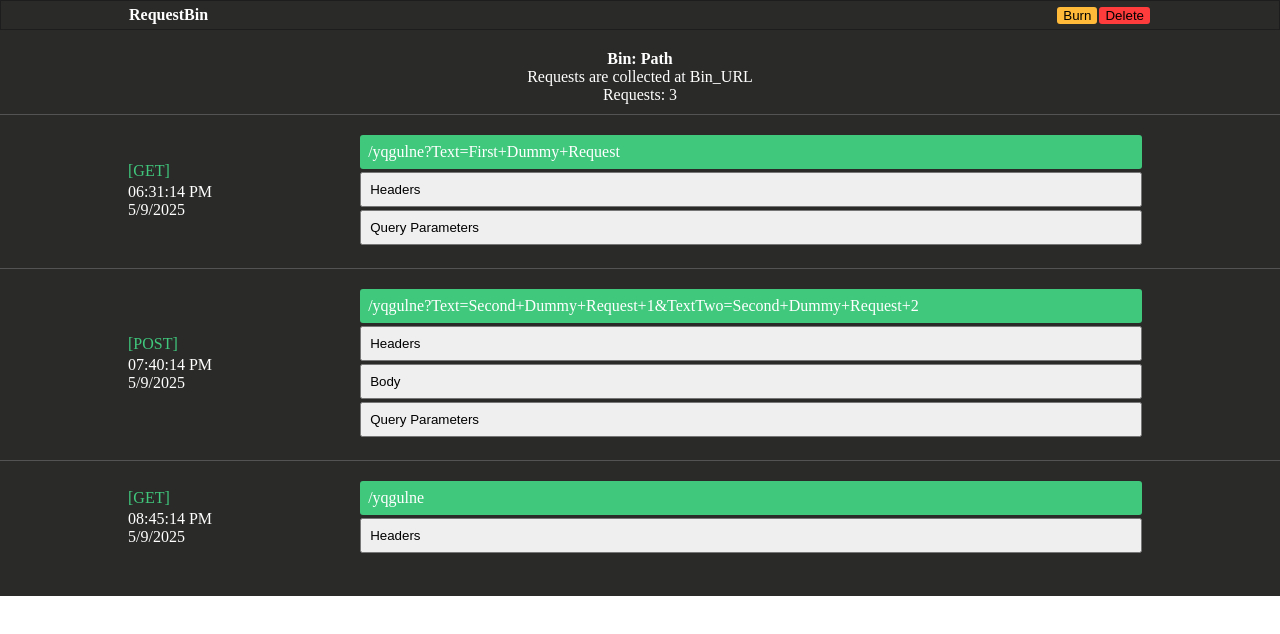
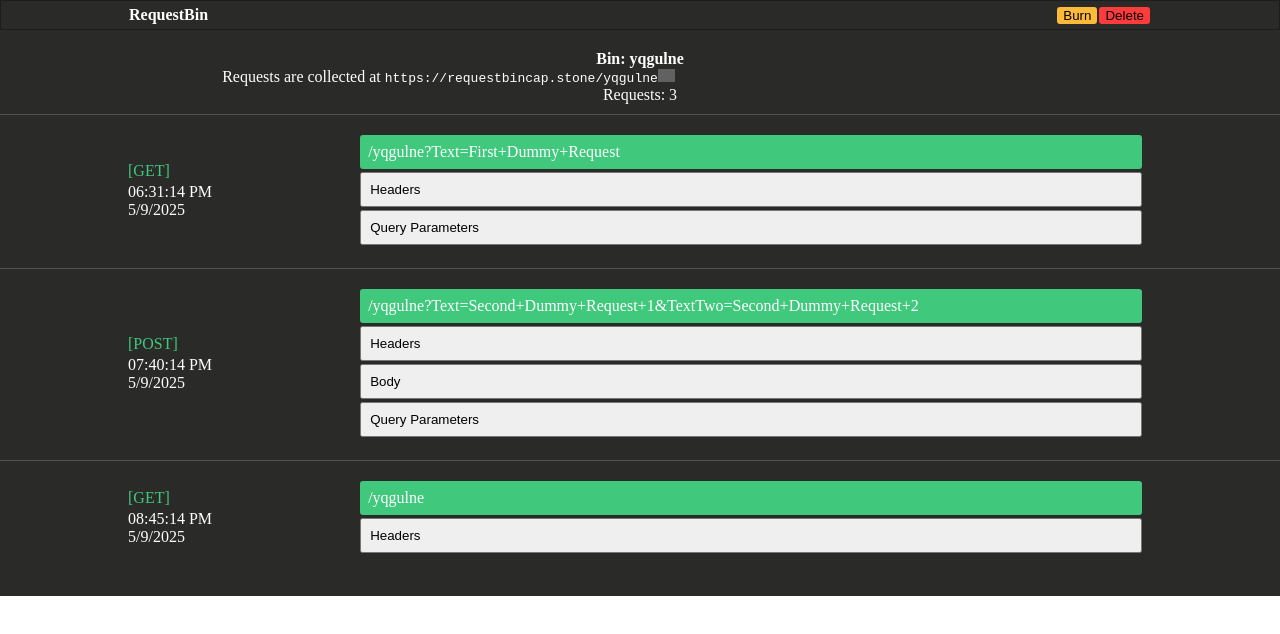
Before and after one commit to dereknovak/RequestBin-Capstone, a React (Vite) app in the folder client/: page /bin in a window 1280 px wide. Shown: the top 634 px of the page. Built offline with nearby package versions, Linux system fonts and the light colour scheme; grey boxes are pictures that could not be loaded.

Commit message:
Implemented useParams and filled out appropriate fields. CSS updates

```diff
--- a/client/src/App.css
+++ b/client/src/App.css
@@ -134,3 +134,15 @@
   border: none;
   border-radius: 3px;
 }
+
+#clipboard {
+  display: inline-block;
+  width: 2%;
+  filter: invert();
+}
+
+#checkbox {
+  display: inline-block;
+  width: 4%;
+  filter: invert();
+}
--- a/client/src/components/Bin.tsx
+++ b/client/src/components/Bin.tsx
@@ -1,10 +1,15 @@
 import { useState, useEffect } from 'react';
 import service from '../services/requestbin_service';
-import { useNavigate } from 'react-router-dom';
+import { useNavigate, useParams } from 'react-router-dom';
+
+import Options from './Options';
+import Request from './Request';
 
 const Bin = () => {
   const [requests, setRequests] = useState([]);
   const navigate = useNavigate();
+  // const url = useParams().url
+  const url = 'yqgulne';
 
   const redirectHome = (e) => {
     e.preventDefault();
@@ -25,8 +30,11 @@
       </header>
 
       <main>
-        <h1>Bin: Path</h1>
-        <p>Requests are collected at Bin_URL</p>
+        <h1>Bin: {url}</h1>
+        <p>
+          Requests are collected at <kbd>{`https://requestbincap.stone/${url}`}</kbd>
+          <CopyURLSpan url={url} />
+        </p>
         <p>Requests: {requests.length}</p>
 
         <ol>
@@ -39,125 +47,33 @@
   )
 };
 
-const Options = ({ setRequests }) => {
-  const navigate = useNavigate();
+const CopyURLSpan = ({ url }) => {
+  const [isCopied, setIsCopied] = useState(false);
 
-  const handleBurn = () => {
-    service.deleteAllRequests('FAKE_URL');
-    setRequests([]);
+  const copyToClipboard = async () => {
+    try {
+      await navigator.clipboard.writeText(`https://requestbincap.stone/${url}`);
+      setIsCopied(true);
+      setTimeout(() => setIsCopied(false), 2000);
+    } catch (err) {
+      console.error('Failed to copy text: ', err);
+    }
   };
 
-  const handleDelete = () => {
-    service.deleteBin('FAKE_URL');
-    setRequests([]);
-
-    navigate('/home');
-  };
-
-  return (
-    <div id='options'>
-      <button id='burn-button' type='button' onClick={handleBurn}>Burn</button>
-      <button id='delete-button' type='button' onClick={handleDelete}>Delete</button>
-    </div>
-  );
-};
-
-const Request = ({ data }) => {
-  const [visibility, setVisibility] = useState({
-    headers: 'hidden',
-    body: 'hidden',
-    queryParams: 'hidden'
-  });
-
-  const toggleVisibility = (prop) => {
-    const newStatus = visibility[prop] === 'visible' ? 'hidden' : 'visible';
-
-    setVisibility({
-      ...visibility,
-      [prop]: newStatus,
-    });
-  };
-
-  return (
-    <li>
-      <dl>
-        <div className='left-request-info'>
-          <Method data={data.method} />
-          <TimeStamp data={data.timestamp} />
-        </div>
-        <div className='right-request-info'>
-          <Path data={data.path} />
-          <Headers
-            data={data.headers}
-            visibility={visibility}
-            toggleVisibility={toggleVisibility} />
-          <Body
-            data={data.body}
-            visibility={visibility}
-            toggleVisibility={toggleVisibility} />
-          <QueryParams
-            data={data.queryParams}
-            visibility={visibility}
-            toggleVisibility={toggleVisibility} />
-        </div>
-      </dl>
-    </li>
-  );
-};
-
-const Method = ({ data }) => {
-  return (
-    <dt className='method'>[{data}]</dt>
-  );
-};
-
-const TimeStamp = ({ data }) => {
-  return (
-    <dt>{data}</dt>
-  );
-};
-
-const Path = ({ data }) => {
-  return (
-    <dt className='path'>{data}</dt>
-  )
-};
-
-const Headers = ({ data, visibility, toggleVisibility }) => {
-  return (
-    <dt>
-      <button type='button' onClick={() => toggleVisibility('headers')}>Headers</button>
-      <pre className={visibility.headers}>
-        {data}
-      </pre>
-    </dt>
-  );
-};
-
-const Body = ({ data, visibility, toggleVisibility }) => {
-  if (data) {
+  if (isCopied) {
     return (
-      <dt>
-        <button type='button' onClick={() => toggleVisibility('body')}>Body</button>
-        <pre className={visibility.body}>
-          {data}
-        </pre>
-      </dt>
+      <span onClick={copyToClipboard} title='URL is copied to your clipboard'>
+        <img id='checkbox' src='src/assets/checkbox.svg' />
+      </span>
+    );
+  } else {
+    return (
+      <span onClick={copyToClipboard} title='URL copied'>
+        <img id='clipboard' src='src/assets/clipboard.svg' />
+      </span>
     );
   }
-};
+}
 
-const QueryParams = ({ data, visibility, toggleVisibility }) => {
-  if (data) {
-    return (
-      <dt>
-        <button type='button' onClick={() => toggleVisibility('queryParams')}>Query Parameters</button>
-        <pre className={visibility.queryParams}>
-          {data || 'NO PARAMS'}
-        </pre>
-      </dt>
-    );
-  }
-};
 
 export default Bin;
--- /dev/null
+++ b/client/src/components/Options.tsx
@@ -0,0 +1,26 @@
+import { useNavigate } from "react-router-dom";
+
+const Options = ({ setRequests }) => {
+  const navigate = useNavigate();
+
+  const handleBurn = () => {
+    service.deleteAllRequests('FAKE_URL');
+    setRequests([]);
+  };
+
+  const handleDelete = () => {
+    service.deleteBin('FAKE_URL');
+    setRequests([]);
+
+    navigate('/home');
+  };
+
+  return (
+    <div id='options'>
+      <button id='burn-button' type='button' onClick={handleBurn}>Burn</button>
+      <button id='delete-button' type='button' onClick={handleDelete}>Delete</button>
+    </div>
+  );
+};
+
+export default Options;
--- /dev/null
+++ b/client/src/components/Request.tsx
@@ -0,0 +1,101 @@
+import { useState } from "react";
+
+const Request = ({ data }) => {
+  const [visibility, setVisibility] = useState({
+    headers: 'hidden',
+    body: 'hidden',
+    queryParams: 'hidden'
+  });
+
+  const toggleVisibility = (prop) => {
+    const newStatus = visibility[prop] === 'visible' ? 'hidden' : 'visible';
+
+    setVisibility({
+      ...visibility,
+      [prop]: newStatus,
+    });
+  };
+
+  return (
+    <li>
+      <dl>
+        <div className='left-request-info'>
+          <Method data={data.method} />
+          <TimeStamp data={data.timestamp} />
+        </div>
+        <div className='right-request-info'>
+          <Path data={data.path} />
+          <Headers
+            data={data.headers}
+            visibility={visibility}
+            toggleVisibility={toggleVisibility} />
+          <Body
+            data={data.body}
+            visibility={visibility}
+            toggleVisibility={toggleVisibility} />
+          <QueryParams
+            data={data.queryParams}
+            visibility={visibility}
+            toggleVisibility={toggleVisibility} />
+        </div>
+      </dl>
+    </li>
+  );
+};
+
+const Method = ({ data }) => {
+  return (
+    <dt className='method'>[{data}]</dt>
+  );
+};
+
+const TimeStamp = ({ data }) => {
+  return (
+    <dt>{data}</dt>
+  );
+};
+
+const Path = ({ data }) => {
+  return (
+    <dt className='path'>{data}</dt>
+  )
+};
+
+const Headers = ({ data, visibility, toggleVisibility }) => {
+  return (
+    <dt>
+      <button type='button' onClick={() => toggleVisibility('headers')}>Headers</button>
+      <pre className={visibility.headers}>
+        {data}
+      </pre>
+    </dt>
+  );
+};
+
+const Body = ({ data, visibility, toggleVisibility }) => {
+  if (data) {
+    return (
+      <dt>
+        <button type='button' onClick={() => toggleVisibility('body')}>Body</button>
+        <pre className={visibility.body}>
+          {data}
+        </pre>
+      </dt>
+    );
+  }
+};
+
+const QueryParams = ({ data, visibility, toggleVisibility }) => {
+  if (data) {
+    return (
+      <dt>
+        <button type='button' onClick={() => toggleVisibility('queryParams')}>Query Parameters</button>
+        <pre className={visibility.queryParams}>
+          {data || 'NO PARAMS'}
+        </pre>
+      </dt>
+    );
+  }
+};
+
+export default Request;
```
Also changed, not shown: client/src/assets/checkbox.svg (added), client/src/assets/clipboard.png (added).
